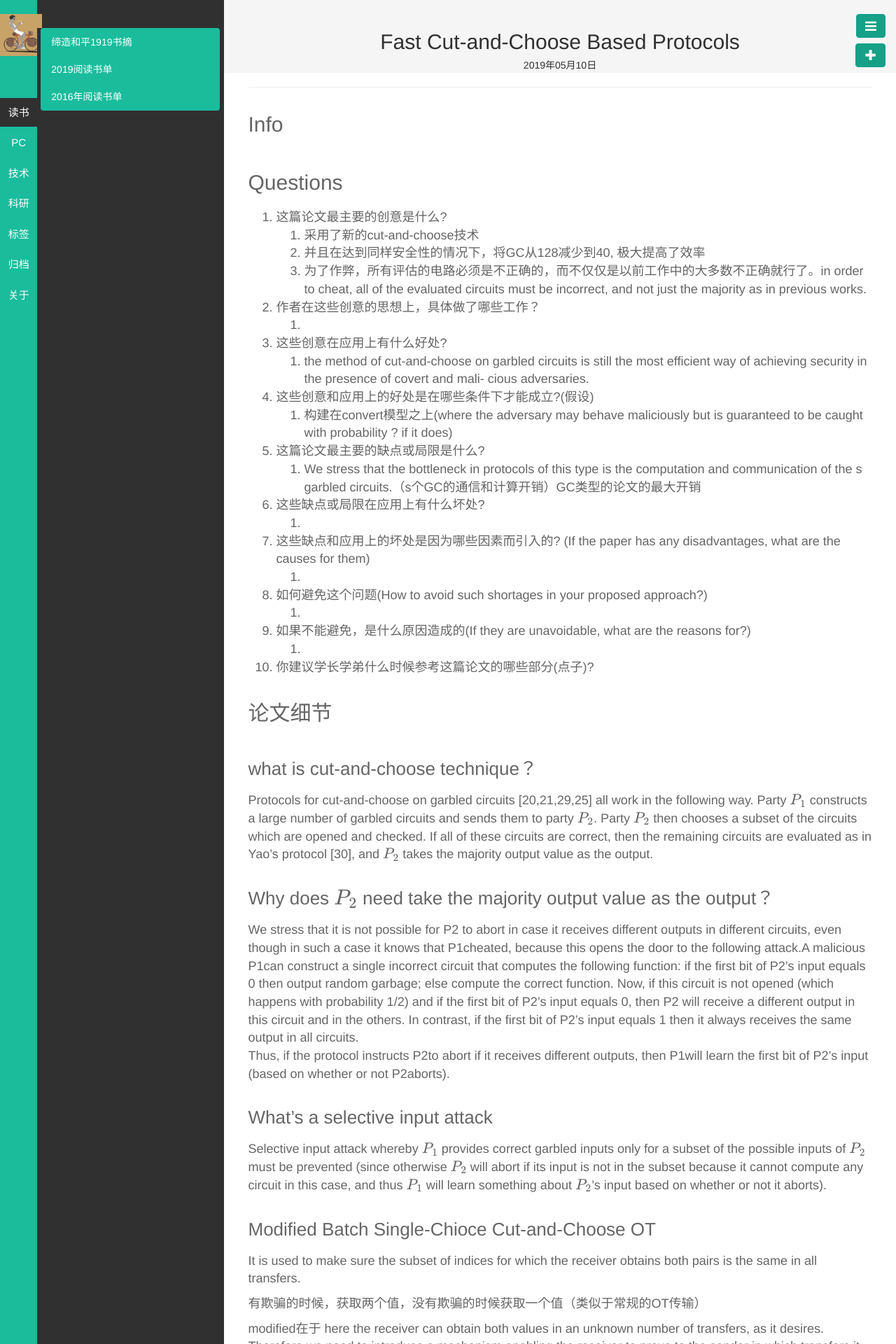
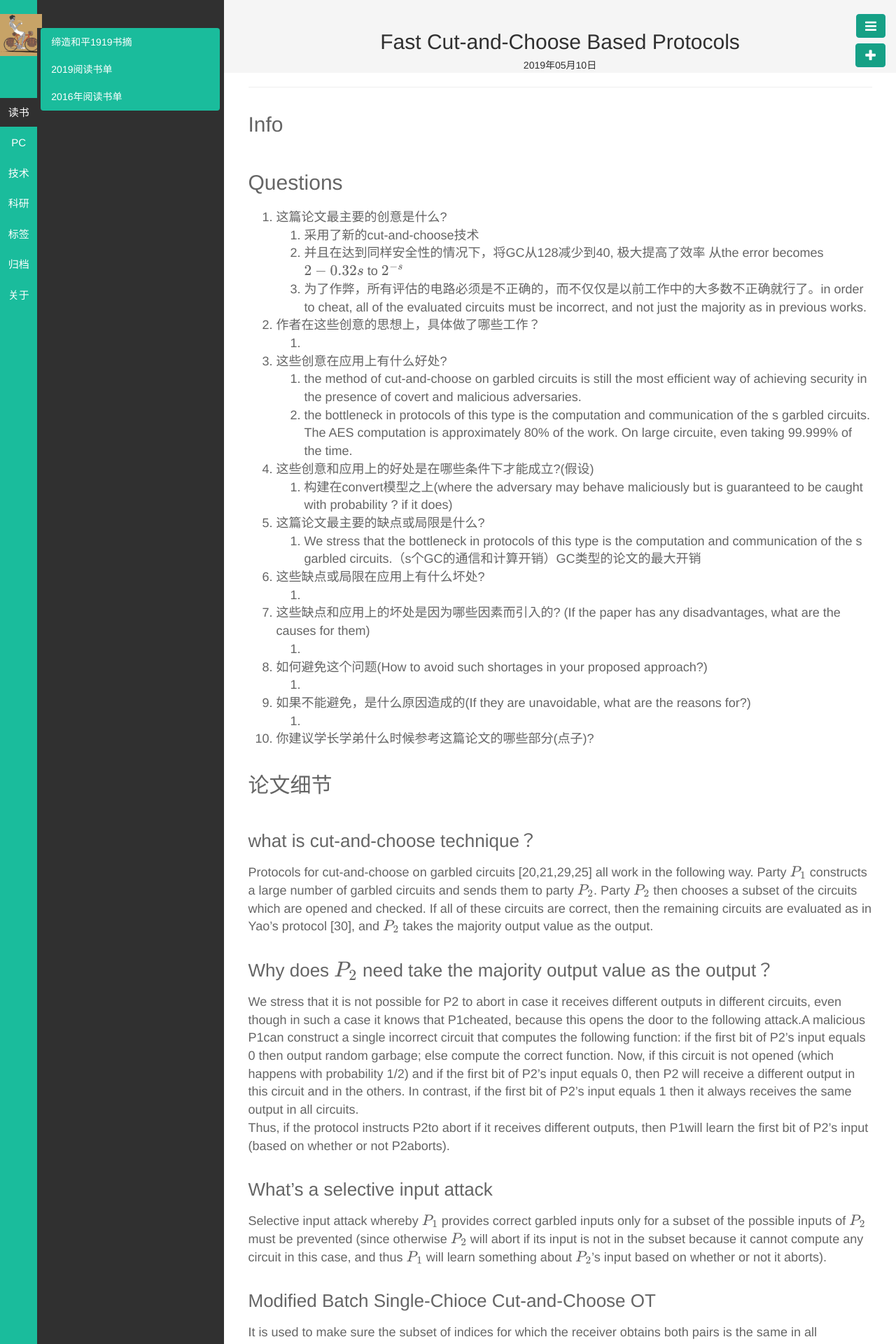
Before and after one commit to liyibing28/liyibing28.github.io, a Jekyll site: the page built from _posts/科研/2019-05-10-Fast-Cut-and-Choose-Based-Protocols.md, in a window 1280 px wide. Shown: the top 1920 px of the page at 70% size. Built offline with Jekyll 4.4.1, drawn with Linux system fonts in a browser that asks for light colours; formulas are drawn with MathJax 3.

Commit message:
Update 2019-05-10-Fast-Cut-and-Choose-Based-Protocols.md

```diff
--- a/_posts/科研/2019-05-10-Fast-Cut-and-Choose-Based-Protocols.md
+++ b/_posts/科研/2019-05-10-Fast-Cut-and-Choose-Based-Protocols.md
@@ -13,12 +13,13 @@ description:
 
 1. 这篇论文最主要的创意是什么?
    1. 采用了新的cut-and-choose技术
-   2. 并且在达到同样安全性的情况下，将GC从128减少到40, 极大提高了效率
+   2. 并且在达到同样安全性的情况下，将GC从128减少到40, 极大提高了效率 从the error becomes $2−{0.32s}$ to $2^{-s}$
    3. 为了作弊，所有评估的电路必须是不正确的，而不仅仅是以前工作中的大多数不正确就行了。in order to cheat, all of the evaluated circuits must be incorrect, and not just the majority as in previous works.
 2. 作者在这些创意的思想上，具体做了哪些工作？
    1.
 3. 这些创意在应用上有什么好处?
-   1. the method of cut-and-choose on garbled circuits is still the most efficient way of achieving security in the presence of covert and mali- cious adversaries.
+   1. the method of cut-and-choose on garbled circuits is still the most efficient way of achieving security in the presence of covert and malicious adversaries.
+   2. the bottleneck in protocols of this type is the computation and communication of the s garbled circuits. The AES computation is approximately 80% of the work. On large circuite, even taking 99.999% of the time.
 4. 这些创意和应用上的好处是在哪些条件下才能成立?(假设)
    1. 构建在convert模型之上(where the adversary may behave maliciously but is guaranteed to be caught with probability ? if it does)
 5. 这篇论文最主要的缺点或局限是什么?
```
